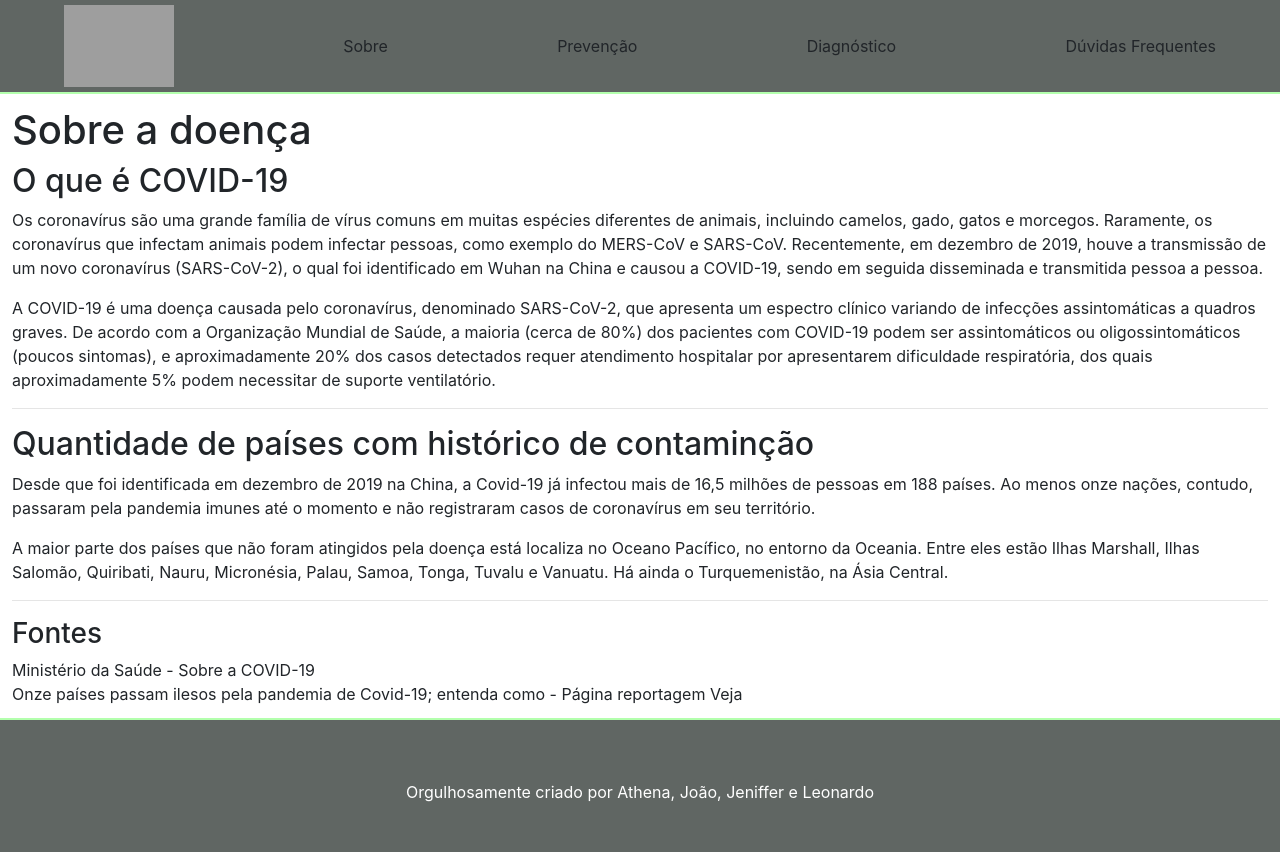
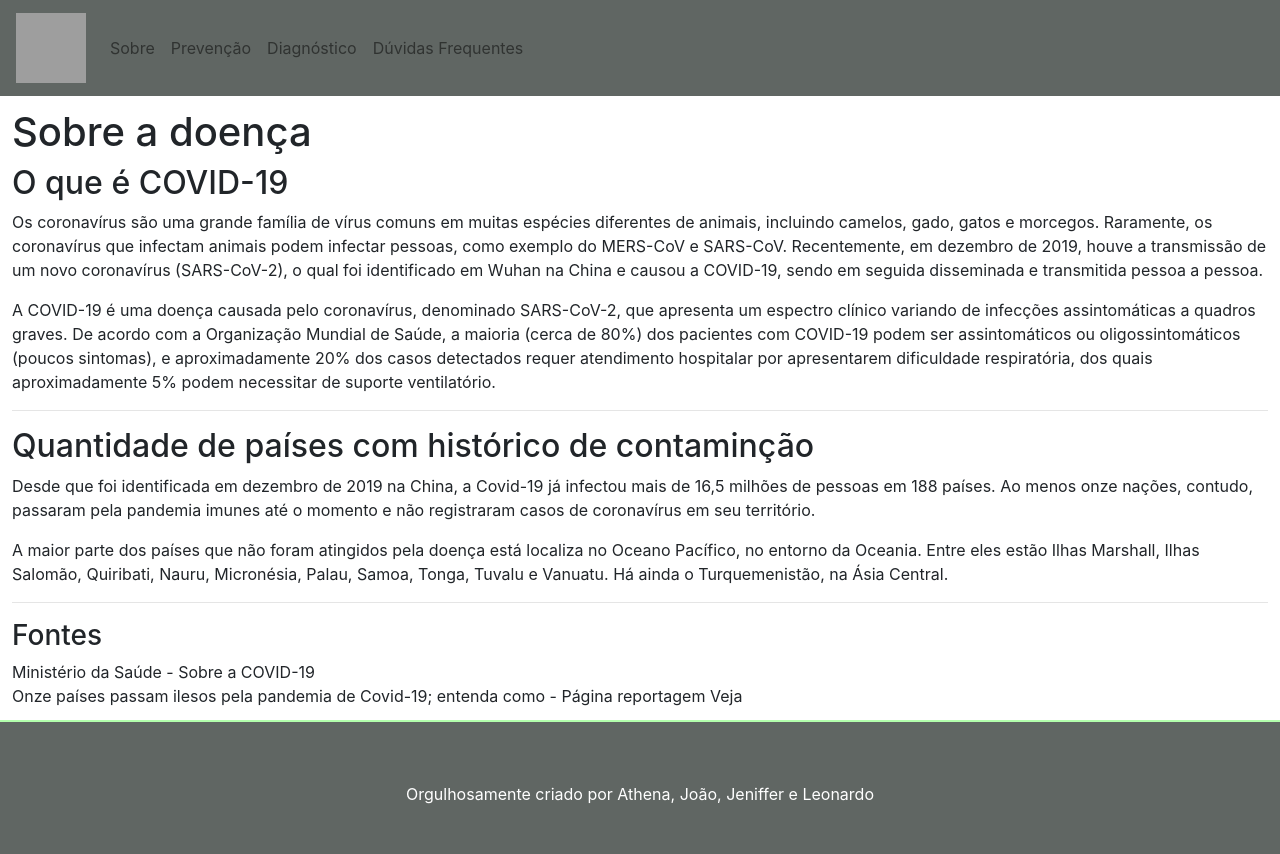
Before and after one commit to athenasaran/clorovid, a React (Create React App) app: page /sobre in a window 1280 px wide. Built offline with nearby package versions, Linux system fonts and the light colour scheme; grey boxes are pictures that could not be loaded.

Commit message:
Add files via upload

```diff
--- a/src/components/Header/header.css
+++ b/src/components/Header/header.css
@@ -1,4 +1,4 @@
-.logo {
+/*-.logo {
   max-width: 110px;
 }
 
@@ -43,4 +43,4 @@ body {
     --bodyPaddingTop: 40px;
     padding-top: var(--bodyPaddingTop);
   }
-}
+}*/
--- a/src/components/Header/index.js
+++ b/src/components/Header/index.js
@@ -1,19 +1,55 @@
 import React from "react";
 import logo from "../../assets/img/logo.png";
-import "./header.css";
-import { Link } from "react-router-dom";
+/*import "./header.css";*/
+/*import { Link } from "react-router-dom";*/
 
 function Header() {
   return (
-    <nav className="Header">
+    /*<!--<nav classNameName="Header">
       <Link to="/">
-        <img className="logo" src={logo} alt="flixthena logo" />
+        <img classNameName="logo" src={logo} alt="flixthena logo" />
       </Link>
       <Link to="/sobre">Sobre</Link>
       <Link to="/prevencao">Prevenção</Link>
       <Link to="/diagnostico">Diagnóstico</Link>
       <Link to="/duvidas">Dúvidas Frequentes</Link>
     </nav>
+  -->*/
+    <nav
+      className="navbar navbar-expand-lg navbar-light"
+      style={{ background: "var(--black)" }}
+    >
+      <a className="navbar-brand" href="/">
+        <img src={logo} width="70" height="70" alt="" />
+      </a>
+      <button
+        className="navbar-toggler"
+        type="button"
+        data-toggle="collapse"
+        data-target="#navbarNavAltMarkup"
+        aria-controls="navbarNavAltMarkup"
+        aria-expanded="false"
+        aria-label="Toggle navigation"
+      >
+        <span className="navbar-toggler-icon"></span>
+      </button>
+      <div className="collapse navbar-collapse" id="navbarNavAltMarkup">
+        <div className="navbar-nav">
+          <a className="nav-link" href="sobre">
+            Sobre
+          </a>
+          <a className="nav-link" href="prevencao">
+            Prevenção
+          </a>
+          <a className="nav-link" href="diagnostico">
+            Diagnóstico
+          </a>
+          <a className="nav-link" href="duvidas">
+            Dúvidas Frequentes
+          </a>
+        </div>
+      </div>
+    </nav>
   );
 }
 export default Header;
```
